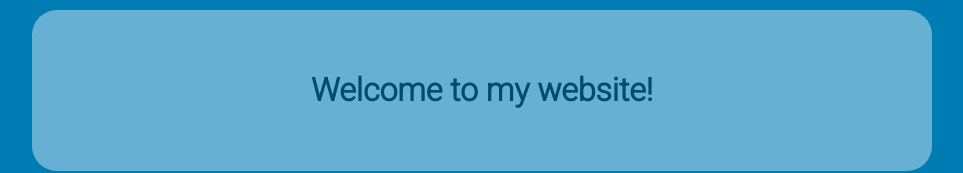
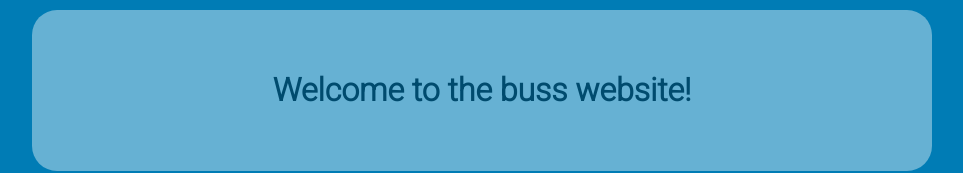
Before and after one commit to pable/coding_kids_website_template, a plain HTML site: page index.html in a window 1280 px wide. Shown: the top 173 px of the page, without its empty margins (158-1121 px from the left). Drawn offline with Linux system fonts and the light colour scheme.

Commit message:
Update index.html

```diff
--- a/index.html
+++ b/index.html
@@ -26,7 +26,7 @@
     <body>
         <div class="app">
             <div class="title">
-                <h1>Welcome to my website!</h1>
+                <h1>Welcome to the buss website!</h1>
             </div>
             <div class="nav">
                 <ul>
```
